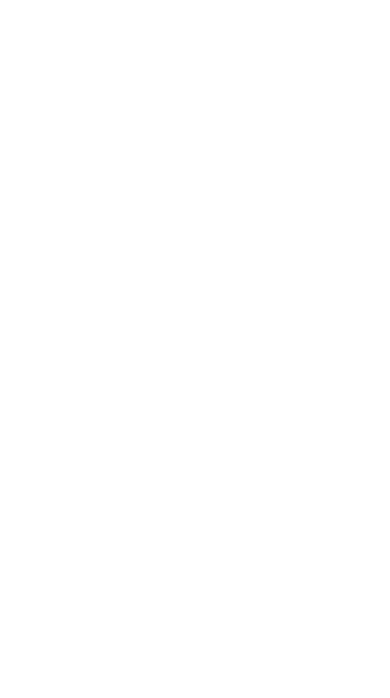
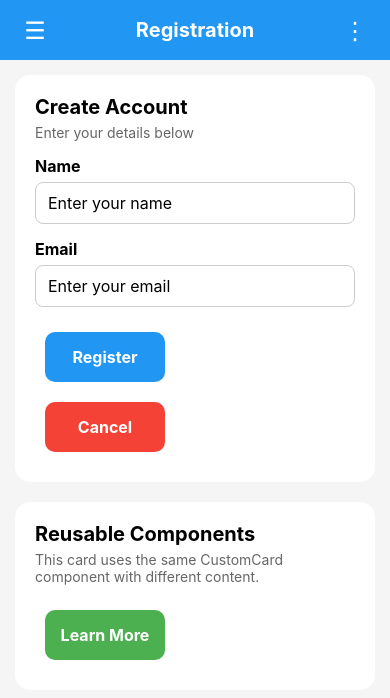
Before and after one commit to SnehaPatil28/React-Native, a React Native app in the folder Exp2/: screen / in a window 390 px wide. Shown: the top 698 px of the page. Built offline with nearby package versions, Linux system fonts and the light colour scheme.

Commit message:
Exp 5 Done

```diff
--- a/Exp2/App.tsx
+++ b/Exp2/App.tsx
@@ -1,39 +1,162 @@
-import React, { useState } from 'react';
-import Registration from './Component/Exp4/registration';
-import Success from './Component/Exp4/success';
-import LogIn from './Component/Exp2/LogIn';
+
+import React, {useState} from 'react';
+
+import {
+  View,
+  Text,
+  StyleSheet,
+  Alert,
+} from 'react-native';
+
+import CustomHeader from './Component/Exp5/CustomHeader';
+import CustomInput from './Component/Exp5/CustomInput';
+import CustomCard from './Component/Exp5/CustomCard';
+import CustomButton from './Component/Exp5/CustomButton';
 
 const App = () => {
-  // const [screen, setScreen] = useState('login');
 
-  // const [email, setEmail] = useState('');
-  // const [password, setPassword] = useState('');
+  const [name, setName] = useState('');
+  const [email, setEmail] = useState('');
 
-  // if (screen === 'registration') {
-  //   return (
-  //     <Registration
-  //       onRegister={(email, password) => {
-  //         setEmail(email);
-  //         setPassword(password);
-  //         setScreen('login');
-  //       }}
-  //       onLoginPress={() => setScreen('login')}
-  //     />
-  //   );
-  // }
+  const handleSubmit = () => {
+    if (name.trim() === '' || email.trim() === '') {
+      Alert.alert(
+        'Error',
+        'Please fill all fields',
+      );
+      return;
+    }
 
-  // if (screen === 'success') {
-  //   return <Success onLogout={() => setScreen('login')} />;
-  // }
+    Alert.alert(
+      'Success',
+      `Welcome ${name}!`,
+    );
+  };
 
-  // return (
-  //   <LogIn
-  //     registeredEmail={email}
-  //     registeredPassword={password}
-  //     onLoginSuccess={() => setScreen('success')}
-  //     onCreateAccount={() => setScreen('registration')}
-  //   />
-  // );
+  return (
+    <View style={styles.container}>
+
+      {/* Custom Header */}
+      <CustomHeader
+        title="Registration"
+        leftIcon={
+          <Text style={styles.icon}>☰</Text>
+        }
+        rightIcon={
+          <Text style={styles.icon}>⋮</Text>
+        }
+      />
+
+      <View style={styles.content}>
+
+        {/* First Card */}
+        <CustomCard>
+
+          <Text style={styles.cardTitle}>
+            Create Account
+          </Text>
+
+          <Text style={styles.description}>
+            Enter your details below
+          </Text>
+
+          {/* Name Input */}
+          <CustomInput
+            label="Name"
+            value={name}
+            onChangeText={setName}
+            placeholder="Enter your name"
+          />
+
+          {/* Email Input */}
+          <CustomInput
+            label="Email"
+            value={email}
+            onChangeText={setEmail}
+            placeholder="Enter your email"
+          />
+
+          {/* Register Button */}
+          <CustomButton
+            title="Register"
+            onPress={handleSubmit}
+            color="#2196F3"
+          />
+
+          {/* Cancel Button */}
+          <CustomButton
+            title="Cancel"
+            onPress={() => {
+              setName('');
+              setEmail('');
+              Alert.alert('Cancelled');
+            }}
+            color="#F44336"
+          />
+
+        </CustomCard>
+
+        {/* Second Card */}
+        <CustomCard style={styles.secondCard}>
+
+          <Text style={styles.cardTitle}>
+            Reusable Components
+          </Text>
+
+          <Text style={styles.description}>
+            This card uses the same CustomCard
+            component with different content.
+          </Text>
+
+          <CustomButton
+            title="Learn More"
+            onPress={() =>
+              Alert.alert(
+                'Reusable Components',
+                'Components can be reused with different props.',
+              )
+            }
+            color="#4CAF50"
+          />
+
+        </CustomCard>
+
+      </View>
+
+    </View>
+  );
 };
 
+const styles = StyleSheet.create({
+  container: {
+    flex: 1,
+    backgroundColor: '#F5F5F5',
+  },
+
+  content: {
+    padding: 15,
+  },
+
+  icon: {
+    color: '#FFFFFF',
+    fontSize: 24,
+  },
+
+  cardTitle: {
+    fontSize: 20,
+    fontWeight: 'bold',
+    marginBottom: 5,
+  },
+
+  description: {
+    fontSize: 14,
+    color: '#666666',
+    marginBottom: 15,
+  },
+
+  secondCard: {
+    marginTop: 5,
+  },
+});
+
 export default App;
--- /dev/null
+++ b/Exp2/Component/Exp5/CustomButton.tsx
@@ -0,0 +1,48 @@
+
+import React from 'react';
+import {
+  StyleSheet,
+  Text,
+  TouchableOpacity,
+} from 'react-native';
+
+type CustomButtonProps = {
+  title: string;
+  onPress: () => void;
+  color?: string;
+};
+
+const CustomButton = ({
+  title,
+  onPress,
+  color = '#2196F3',
+}: CustomButtonProps) => {
+  return (
+    <TouchableOpacity
+      style={[styles.button, {backgroundColor: color}]}
+      onPress={onPress}
+    >
+      <Text style={styles.text}>{title}</Text>
+    </TouchableOpacity>
+  );
+};
+
+const styles = StyleSheet.create({
+  button: {
+    width: 120,
+    height: 50,
+    borderRadius: 10,
+    margin: 10,
+    padding: 10,
+    justifyContent: 'center',
+    alignItems: 'center',
+  },
+
+  text: {
+    color: 'white',
+    fontWeight: 'bold',
+    fontSize: 16,
+  },
+});
+
+export default CustomButton;
--- /dev/null
+++ b/Exp2/Component/Exp5/CustomCard.tsx
@@ -0,0 +1,37 @@
+
+import React from 'react';
+import {
+  View,
+  StyleSheet,
+  ViewStyle,
+  StyleProp,
+} from 'react-native';
+
+type CustomCardProps = {
+  children: React.ReactNode;
+  style?: StyleProp<ViewStyle>;
+};
+
+const CustomCard = ({
+  children,
+  style,
+}: CustomCardProps) => {
+  return (
+    <View style={[styles.card, style]}>
+      {children}
+    </View>
+  );
+};
+
+const styles = StyleSheet.create({
+  card: {
+    width: '100%',
+    padding: 20,
+    borderRadius: 15,
+    backgroundColor: 'white',
+    elevation: 10,
+    marginBottom: 15,
+  },
+});
+
+export default CustomCard;
--- /dev/null
+++ b/Exp2/Component/Exp5/CustomHeader.tsx
@@ -0,0 +1,61 @@
+
+import React from 'react';
+import {
+  View,
+  Text,
+  StyleSheet,
+} from 'react-native';
+
+type CustomHeaderProps = {
+  title: string;
+  leftIcon?: React.ReactNode;
+  rightIcon?: React.ReactNode;
+};
+
+const CustomHeader = ({
+  title,
+  leftIcon,
+  rightIcon,
+}: CustomHeaderProps) => {
+  return (
+    <View style={styles.header}>
+
+      <View style={styles.side}>
+        {leftIcon}
+      </View>
+
+      <Text style={styles.title}>
+        {title}
+      </Text>
+
+      <View style={styles.side}>
+        {rightIcon}
+      </View>
+
+    </View>
+  );
+};
+
+const styles = StyleSheet.create({
+  header: {
+    height: 60,
+    backgroundColor: '#2196F3',
+    flexDirection: 'row',
+    alignItems: 'center',
+    justifyContent: 'space-between',
+    paddingHorizontal: 15,
+  },
+
+  side: {
+    width: 40,
+    alignItems: 'center',
+  },
+
+  title: {
+    color: '#FFFFFF',
+    fontSize: 20,
+    fontWeight: 'bold',
+  },
+});
+
+export default CustomHeader;
--- /dev/null
+++ b/Exp2/Component/Exp5/CustomInput.tsx
@@ -0,0 +1,83 @@
+
+import React from 'react';
+import {
+  View,
+  Text,
+  TextInput,
+  StyleSheet,
+} from 'react-native';
+
+type CustomInputProps = {
+  label: string;
+  value: string;
+  onChangeText: (text: string) => void;
+  placeholder?: string;
+  error?: string;
+};
+
+const CustomInput = ({
+  label,
+  value,
+  onChangeText,
+  placeholder,
+  error,
+}: CustomInputProps) => {
+  return (
+    <View style={styles.container}>
+
+      <Text style={styles.label}>
+        {label}
+      </Text>
+
+      <TextInput
+        style={[
+          styles.input,
+          error ? styles.errorInput : null,
+        ]}
+        value={value}
+        onChangeText={onChangeText}
+        placeholder={placeholder}
+      />
+
+      {error ? (
+        <Text style={styles.errorText}>
+          {error}
+        </Text>
+      ) : null}
+
+    </View>
+  );
+};
+
+const styles = StyleSheet.create({
+  container: {
+    marginBottom: 15,
+  },
+
+  label: {
+    fontSize: 16,
+    fontWeight: 'bold',
+    marginBottom: 6,
+  },
+
+  input: {
+    borderWidth: 1,
+    borderColor: '#CCCCCC',
+    borderRadius: 8,
+    paddingHorizontal: 12,
+    paddingVertical: 10,
+    fontSize: 16,
+  },
+
+  errorInput: {
+    borderColor: 'red',
+  },
+
+  errorText: {
+    color: 'red',
+    fontSize: 13,
+    marginTop: 4,
+  },
+});
+
+export default CustomInput;
```
